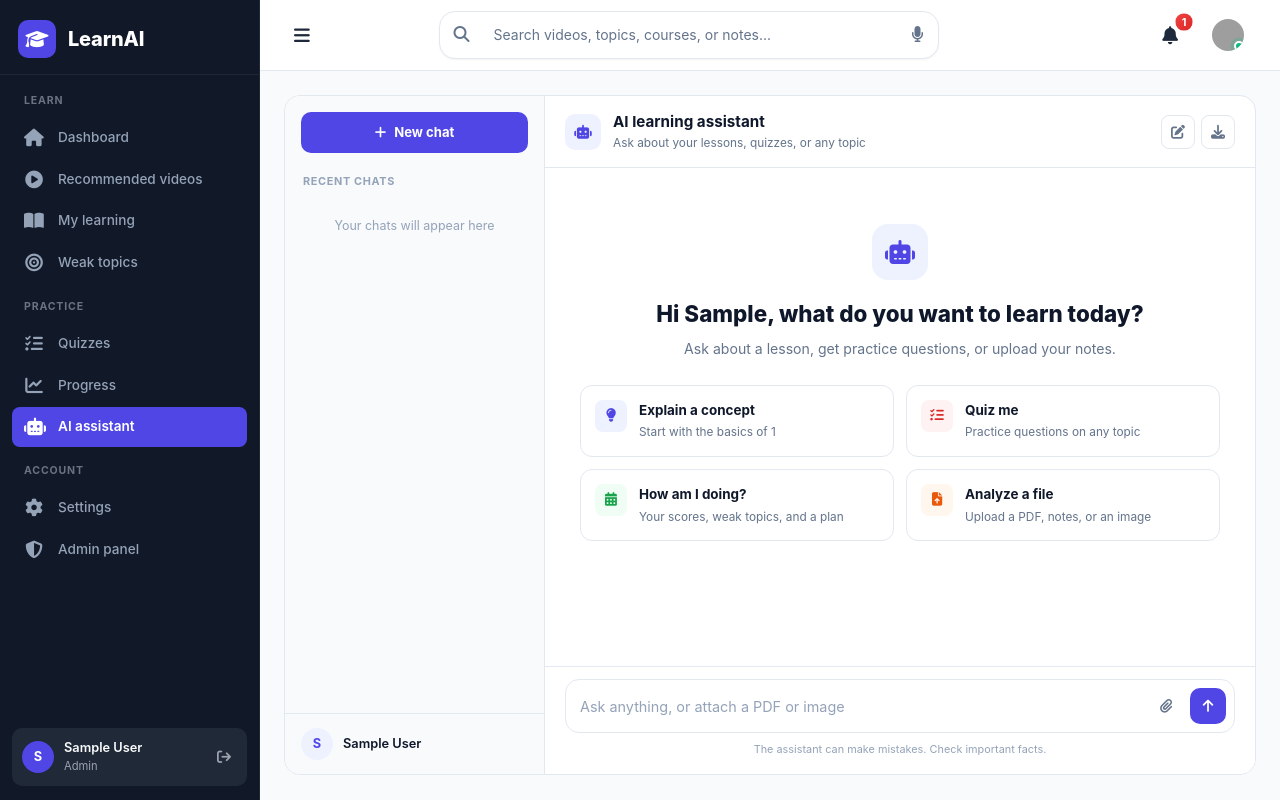
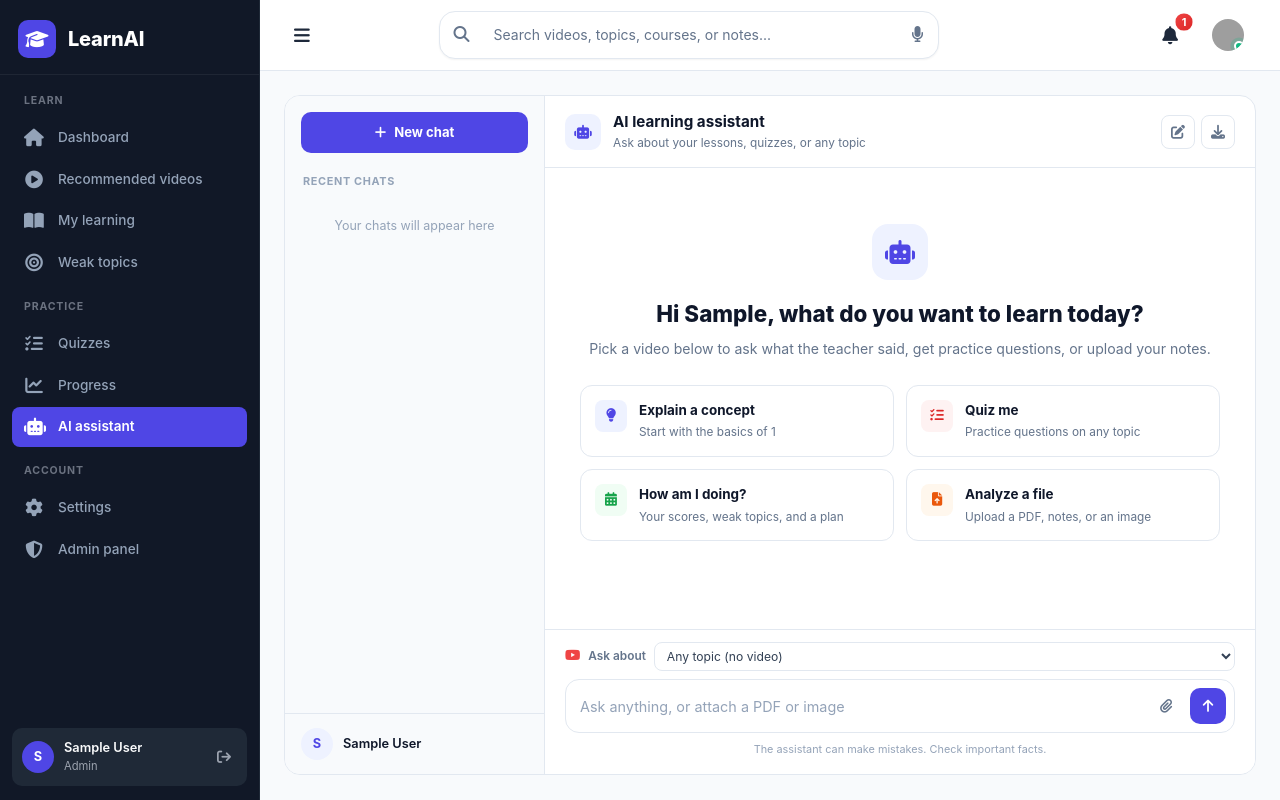
Before and after one commit to Khet-Vaswani/ai_learning_platform, a Flask app: page /chatbot in a window 1280 px wide. Run offline with Flask 3, Linux system fonts and the light colour scheme; the visitor is signed in with stand-in values (Sample User, id 1); data that the repository does not hold is empty; grey boxes are pictures that could not be loaded.

Commit message:
Chatbot answers questions from a watched video's transcript
Students pick a watched video (or open it with Ask AI from the player).
Answers quote the transcript and are only shown when the quotes match;
anything the teacher did not explain is given separately as a labelled
general explanation.

Co-Authored-By: Claude Opus 5.5 <noreply@anthropic.com>

```diff
--- a/app/routes/dashboard.py
+++ b/app/routes/dashboard.py
@@ -1,6 +1,8 @@
 # ============================================================
 # dashboard.py — Dashboard Routes
 # ============================================================
+
+import html
 
 from flask import (Blueprint, jsonify, render_template,
                    request, session, redirect, url_for)
@@ -268,10 +270,19 @@ def chatbot():
            ORDER BY fail_count DESC LIMIT 2""",
         (user_id,), fetch=True
     ) or []
+    watched = execute_query(
+        """SELECT video_id, video_title FROM watched_videos WHERE user_id=%s
+           ORDER BY watched_at DESC LIMIT 50""",
+        (user_id,), fetch=True
+    ) or []
+    for v in watched:
+        v['video_title'] = html.unescape(v['video_title'] or '')
     return render_template('chatbot.html',
                            user_name=session.get('user_name') or 'Student',
                            field_of_interest=field,
-                           weak_topics=[w['topic'] for w in weak])
+                           weak_topics=[w['topic'] for w in weak],
+                           watched_videos=watched,
+                           open_video=request.args.get('video', ''))
 
 
 # ── API: Dashboard Stats ────────────────────────────────────
--- a/app/routes/gemini.py
+++ b/app/routes/gemini.py
@@ -9,7 +9,7 @@ from flask import (Blueprint, request, jsonify,
 from app.utils.auth_helpers import login_required
 from app.utils.db import execute_query
 
-import os, json, time, re
+import os, json, time, re, html
 
 gemini_bp = Blueprint('gemini', __name__)
 
@@ -424,6 +424,50 @@ def quiz_page(quiz_id):
 
 
 # ============================================================
+# CHATBOT — questions about a video the student watched
+# ============================================================
+_no_transcript_until = {}   # video_id -> time to retry, so follow-ups don't re-run the slow extraction
+
+
+def _chat_video(user_id: int, message: str, video_id=None):
+    """
+    The watched video this message is about: the one picked in the chat, else
+    (if the student refers to "the video" or "the teacher") the best match
+    among their watched videos. Only the student's own watched videos are used.
+    """
+    from app.ai.video_qa import refers_to_video, pick_watched_video
+    if video_id:
+        rows = execute_query(
+            "SELECT video_id, video_title, topic FROM watched_videos WHERE user_id=%s AND video_id=%s",
+            (user_id, str(video_id)), fetch=True) or []
+        if rows:
+            return rows[0]
+    if not refers_to_video(message):
+        return None
+    watched = execute_query(
+        """SELECT video_id, video_title, topic FROM watched_videos
+           WHERE user_id=%s ORDER BY watched_at DESC LIMIT 50""", (user_id,), fetch=True) or []
+    return pick_watched_video(message, watched)
+
+
+def _video_reply(message: str, history: list, video: dict):
+    from app.ai.video_qa import answer_from_video, answer_without_transcript
+    title = html.unescape(video.get('video_title') or 'This video')
+    video_id = video['video_id']
+
+    transcript = ''
+    if time.time() >= _no_transcript_until.get(video_id, 0):
+        transcript, _ = _server_transcript(video_id)
+        if not transcript:
+            _no_transcript_until[video_id] = time.time() + 600
+    if not transcript:
+        return answer_without_transcript(
+            message, history, title,
+            "I couldn't get this video's transcript, so I can't tell you what the teacher said about this.")
+    return answer_from_video(message, history, title, transcript)
+
+
+# ============================================================
 # CHATBOT
 # ============================================================
 @gemini_bp.route('/chatbot/ask', methods=['POST'])
@@ -589,6 +633,19 @@ Instructions:
         except Exception as e:
             print(f"⚠️ File analysis error: {e}")
 
+    # ── Question about a watched video ────────────────────
+    video = None if file_data else _chat_video(user_id, message, data.get('video_id'))
+    if video:
+        try:
+            reply = _video_reply(message, history, video)
+            if reply:
+                return jsonify({'success': True, 'reply': reply,
+                                'video': {'video_id': video['video_id'],
+                                          'title': html.unescape(video.get('video_title') or 'This video')}})
+        except Exception as e:
+            print(f"❌ Video question error: {e}")
+            return jsonify({'success': False, 'message': "The assistant couldn't reply right now. Try again in a moment."})
+
     # ── Regular chat with history ─────────────────────────
     history_text = ''
     if history:
@@ -605,6 +662,7 @@ Student: {message}
 
 Instructions:
 - Remember context from previous messages
+- You don't have a video's content here. Only if the student asks what a video or teacher said, say you can't see it and that they can pick the video under "Ask about". Otherwise don't mention videos or "Ask about"
 - Give clear, educational responses
 - For code questions: provide working code examples with explanations
 - For study plans: give structured day-by-day plans
--- a/templates/chatbot.html
+++ b/templates/chatbot.html
@@ -373,6 +373,28 @@ body { font-family: 'Plus Jakarta Sans', -apple-system, BlinkMacSystemFont, "Seg
 .send-btn { background: var(--c-primary); color: #fff; }
 .send-btn:hover { background: var(--c-primary-dark); }
 .send-btn:disabled { background: #c7d2fe; cursor: not-allowed; }
+.video-bar { display: flex; align-items: center; gap: 8px; margin-bottom: 8px; }
+.video-bar i { color: #ef4444; font-size: 0.85rem; flex-shrink: 0; }
+.video-bar label { font-size: 0.74rem; font-weight: 600; color: var(--c-muted); white-space: nowrap; margin: 0; }
+.video-select {
+  flex: 1;
+  min-width: 0;
+  border: 1px solid var(--c-border);
+  border-radius: 8px;
+  padding: 5px 8px;
+  font-size: 0.76rem;
+  font-family: inherit;
+  color: var(--c-body);
+  background: #fff;
+}
+.src-block { border: 1px solid var(--c-border); border-left-width: 3px; border-radius: 10px; padding: 10px 14px; margin-bottom: 10px; }
+.src-block:last-child { margin-bottom: 0; }
+.src-video   { border-left-color: var(--c-primary); background: #fafaff; }
+.src-general { border-left-color: var(--c-subtle); background: var(--c-bg); }
+.src-label { font-size: 0.7rem; font-weight: 700; text-transform: uppercase; letter-spacing: 0.04em; margin-bottom: 4px; }
+.src-video .src-label   { color: var(--c-primary); }
+.src-general .src-label { color: var(--c-muted); }
+.md-quote { border-left: 2px solid #c7d2fe; padding-left: 10px; margin: 6px 0; color: var(--c-muted); font-style: italic; font-size: 0.84rem; }
 .foot-note { text-align: center; font-size: 0.68rem; color: var(--c-subtle); margin-top: 8px; }
 
 /* ── Mobile ───────────────────────────────────────────── */
@@ -464,6 +486,17 @@ body { font-family: 'Plus Jakarta Sans', -apple-system, BlinkMacSystemFont, "Seg
                 </button>
             </div>
 
+            <div class="video-bar">
+                <i class="fab fa-youtube"></i>
+                <label for="videoSelect">Ask about</label>
+                <select class="video-select" id="videoSelect" onchange="onVideoChange()">
+                    <option value="">Any topic (no video)</option>
+                    {% for v in watched_videos %}
+                    <option value="{{ v.video_id }}">{{ v.video_title or 'Untitled video' }}</option>
+                    {% endfor %}
+                </select>
+            </div>
+
             <div class="input-box">
                 <textarea class="chat-input" id="chatInput" rows="1"
                           placeholder="Ask anything, or attach a PDF or image"
@@ -498,6 +531,15 @@ var CHAT_CTX  = {field: {{ (field_of_interest or '')|tojson }}, weak: {{ (weak_t
 // ── Init ──────────────────────────────────────────────────
 window.addEventListener('DOMContentLoaded', function() {
     renderHist();
+
+    // Opened with "Ask AI" from the video player: start a new chat about that video
+    var openVideo = {{ (open_video or '')|tojson }};
+    if (openVideo) {
+        newChat();
+        setVideo(openVideo);
+        document.getElementById('chatInput').focus();
+        return;
+    }
 
     // Check if we have an active chat ID or existing conversations
     var activeId = localStorage.getItem('gptActiveChatId');
@@ -555,7 +597,7 @@ function showWelcome() {
         '<div class="welcome-screen">' +
         '<div class="welcome-logo"><i class="fas fa-robot"></i></div>' +
         '<div class="welcome-h">Hi ' + escHtml(uName.split(' ')[0]) + ', what do you want to learn today?</div>' +
-        '<div class="welcome-p">Ask about a lesson, get practice questions, or upload your notes.</div>' +
+        '<div class="welcome-p">Pick a video below to ask what the teacher said, get practice questions, or upload your notes.</div>' +
         '<div class="cap-row">' + html + '</div></div>';
 
     body.querySelectorAll('.cap-card').forEach(function(el) {
@@ -574,6 +616,7 @@ function newChat() {
     fileData = null;
     fileObj  = null;
     removeUpload();
+    setVideo('');
     localStorage.removeItem('gptActiveChatId');
     document.getElementById('chatInput').value = '';
     showWelcome();
@@ -581,6 +624,23 @@ function newChat() {
         i.classList.remove('active');
     });
     closeSb();
+}
+
+// ── Video the chat is about ───────────────────────────────
+function setVideo(id, title) {
+    var sel = document.getElementById('videoSelect');
+    if (id && !Array.prototype.some.call(sel.options, function(o) { return o.value === id; })) {
+        if (!title) id = '';
+        else sel.add(new Option(title, id));
+    }
+    sel.value = id || '';
+    document.getElementById('chatInput').placeholder = id ?
+        'Ask about this video, e.g. why did the teacher use this method?' :
+        'Ask anything, or attach a PDF or image';
+}
+
+function onVideoChange() {
+    setVideo(document.getElementById('videoSelect').value);
 }
 
 // ── File ──────────────────────────────────────────────────
@@ -648,7 +708,8 @@ async function sendMsg() {
     try {
         var payload = {
             message: msg || 'Analyze and explain this file.',
-            history: history_.slice(-10)
+            history: history_.slice(-10),
+            video_id: document.getElementById('videoSelect').value
         };
 
         if (fo && fd) {
@@ -668,6 +729,9 @@ async function sendMsg() {
 
         var reply = data.success ? data.reply :
                     'Sorry, something went wrong. Please try again.';
+
+        // Keep follow-up questions on the video the assistant answered from
+        if (data.video) setVideo(data.video.video_id, data.video.title);
 
         addMsg(reply, 'bot');
         history_.push({role:'assistant', content:reply});
@@ -701,7 +765,7 @@ function addMsg(text, role, fo, fd) {
             '<i class="fas ' + icon + '"></i> ' + escHtml(fo.name) + '</div></div>';
     }
 
-    var formatted = isBot ? fmtText(text) : fmtUser(text);
+    var formatted = isBot ? fmtReply(text) : fmtUser(text);
 
     var actHtml = isBot ?
         '<div class="msg-actions2">' +
@@ -765,6 +829,21 @@ function fmtUser(text) {
     return escHtml(text).replace(/\n/g, '<br>');
 }
 
+// Video answers come in labelled sections; show each as its own block
+function fmtReply(text) {
+    var VIDEO = '## From the video', GENERAL = '## General explanation (not from the video)';
+    if (!text || (text.indexOf(VIDEO) !== 0 && text.indexOf(GENERAL) !== 0)) return fmtText(text);
+    return text.split(/\n*(?=^## (?:From the video|General explanation \(not from the video\))$)/m)
+        .filter(function(s) { return s.trim(); })
+        .map(function(s) {
+            var isVideo = s.indexOf(VIDEO) === 0;
+            var head    = isVideo ? VIDEO : GENERAL;
+            return '<div class="src-block ' + (isVideo ? 'src-video' : 'src-general') + '">' +
+                '<div class="src-label">' + (isVideo ? 'From the video' : 'General explanation, not from the video') + '</div>' +
+                fmtText(s.slice(head.length).trim()) + '</div>';
+        }).join('');
+}
+
 function fmtText(text) {
     if (!text) return '';
 
@@ -788,6 +867,7 @@ function fmtText(text) {
     text = text.replace(/`([^`\n]+)`/g, '<code>$1</code>');
     text = text.replace(/\*\*(.+?)\*\*/g, '<strong>$1</strong>');
     text = text.replace(/(^|[^*])\*([^*\n]+)\*/g, '$1<em>$2</em>');
+    text = text.replace(/^&gt; (.+)$/gm, '<div class="md-quote">$1</div>');
     text = text.replace(/^### (.+)$/gm, '<div class="md-h3">$1</div>');
     text = text.replace(/^## (.+)$/gm, '<div class="md-h2">$1</div>');
     text = text.replace(/^# (.+)$/gm, '<div class="md-h2">$1</div>');
@@ -837,13 +917,17 @@ function saveHist(firstMsg) {
     if (!chatId) chatId = Date.now();
     var title = firstMsg.substring(0,42) + (firstMsg.length > 42 ? '...' : '');
     var idx   = allChats.findIndex(function(c) { return String(c.id) === String(chatId); });
+    var sel   = document.getElementById('videoSelect');
+    var vTitle = sel.value ? sel.options[sel.selectedIndex].text : '';
 
     if (idx >= 0) {
         allChats[idx].title   = title;
         allChats[idx].history = history_;
         allChats[idx].ts      = Date.now();
+        allChats[idx].videoId = sel.value;
+        allChats[idx].videoTitle = vTitle;
     } else {
-        allChats.unshift({id:chatId, title:title, history:history_, ts:Date.now()});
+        allChats.unshift({id:chatId, title:title, history:history_, ts:Date.now(), videoId:sel.value, videoTitle:vTitle});
     }
 
     allChats = allChats.slice(0, 30);
@@ -880,6 +964,7 @@ function loadChat(id) {
     chatId   = chat.id;
     localStorage.setItem('gptActiveChatId', String(chat.id));
     history_ = chat.history || [];
+    setVideo(chat.videoId || '', chat.videoTitle);
     var body = document.getElementById('chatBody');
     body.innerHTML = '';
     history_.forEach(function(m) {
--- a/templates/partials/video_modal.html
+++ b/templates/partials/video_modal.html
@@ -111,6 +111,9 @@
                   <button id="notesBtn" class="yt-pill-btn yt-pill-notes" onclick="if(window.generateNotes) generateNotes(); switchAiTab('notes');">
                     <i class="far fa-file-lines"></i><span>AI notes</span>
                   </button>
+                  <button id="askVideoBtn" class="yt-pill-btn" onclick="askAboutVideo()">
+                    <i class="fas fa-robot"></i><span>Ask AI</span>
+                  </button>
                   <button id="quizBtn" class="yt-pill-btn yt-pill-quiz" onclick="if(window.generateQuiz) generateQuiz(); switchAiTab('quiz');">
                     <i class="fas fa-bolt" id="quizLockIcon"></i><span id="quizBtnLabel">Take quiz</span>
                   </button>
```
Also changed, not shown: app/ai/quiz_generator.py (+5 -2 lines), app/ai/video_qa.py (added, +210 -0 lines), static/JS/youtube.js (+12 -0 lines).
